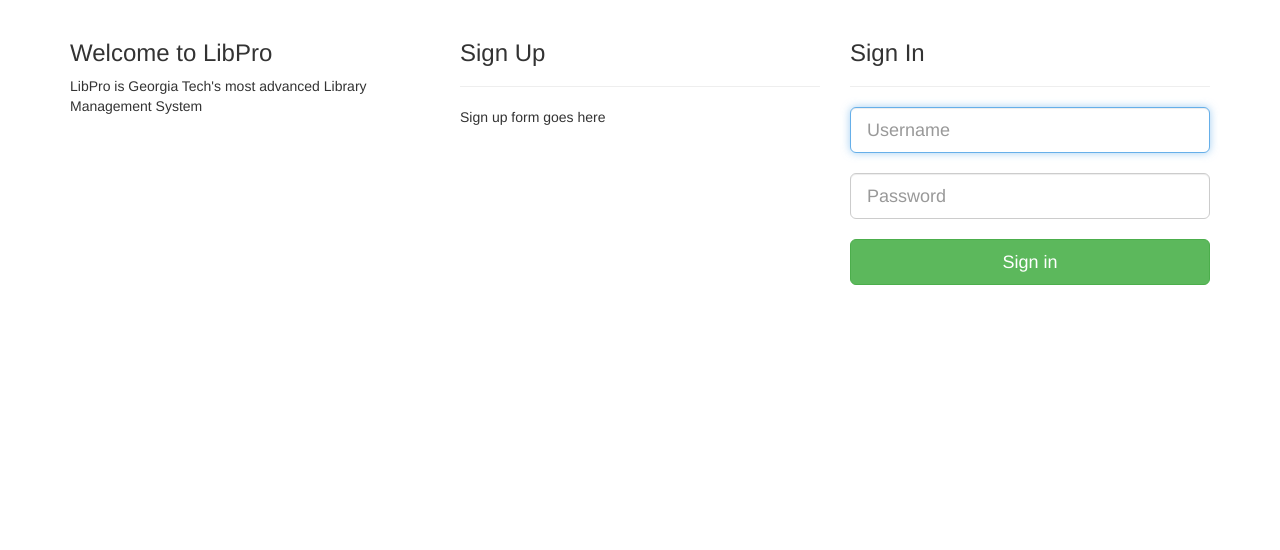
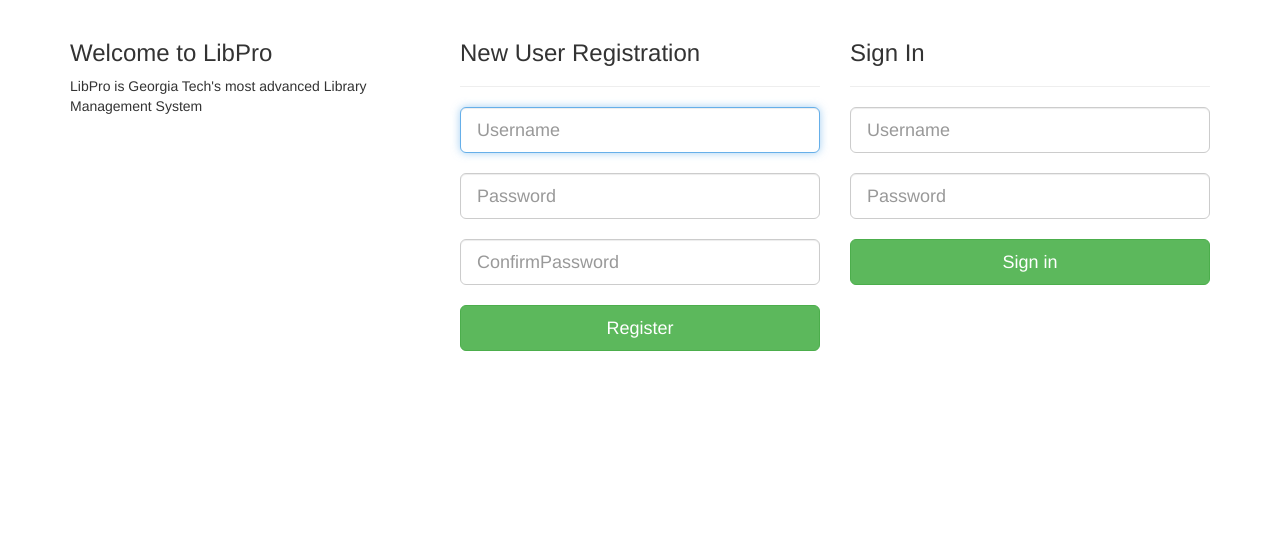
Before and after one commit to pbhatnagar3/LibrarySystem, a Flask app: page / in a window 1280 px wide. Shown: the part 52-602 px from the top of the page. Run offline with Flask 2, Linux system fonts and the light colour scheme; some libraries are stand-ins or nearby versions.

Commit message:
style changes

```diff
--- a/templates/create-profile.html
+++ b/templates/create-profile.html
@@ -1,7 +1,7 @@
 {% extends "base.html" %}
 
 {% block content %}
-<h3>Sign In</h3>
+<h3>Create Profile</h3>
 <form class="form" role="form" method="POST" action="/login/" id="login-form">
 
 <div class="row">
@@ -49,7 +49,7 @@
 
 <div class="row">
 	<div class="col-sm-6 col-sm-offset-3">
-		<button type="submit" class="btn btn-success btn-block btn-lg">Sign in</button>
+		<button type="submit" class="btn btn-success btn-block btn-lg">Submit</button>
 		</form>
 	</div>
 </div>
--- a/templates/index.html
+++ b/templates/index.html
@@ -11,11 +11,21 @@
 	</div>
 
 	<!-- Middle Column | Sign up -->
-	<div class="col-sm-4">
-	<h3>Sign Up</h3>
+<div class="col-sm-4">
+	<h3>New User Registration</h3>
 	<hr>
-	<p>Sign up form goes here</p>
-	</div>
+	<form class="form" role="form" method="POST" action="/register_new_user/" id="newuser-form">
+
+		<input name="username" type="text" class="form-control input-lg" placeholder="Username" required autofocus>
+		<br>
+		<input name="password" type="password" class="form-control input-lg" placeholder="Password" required>
+		<br>
+		<input name="confirm_password" type="password" class="form-control input-lg" placeholder="ConfirmPassword" required>
+		<br>
+		<button type="submit" class="btn btn-success btn-block btn-lg">Register</button>
+	</form>
+
+</div>
 
 	<!-- Right Column | Sign In -->
 	<div class="col-sm-4">
--- a/templates/register-new-user.html
+++ b/templates/register-new-user.html
@@ -5,6 +5,7 @@
 <div class="row">
 
 	<!-- Left Column -->
+
 	<div class="col-sm-4">
 	<h3>Welcome to LibPro</h3>
 	<p>LibPro is Georgia Tech's most advanced Library Management System</p>
--- a/templates/request-hold.html
+++ b/templates/request-hold.html
@@ -58,8 +58,9 @@
 
 <div class="row">
 	<div class="col-sm-6 col-sm-offset-6">
+	<div class="row">
+
 	<div class="col-sm-4 ">
-
 		<button type="submit" class="btn btn-success btn-block btn-lg">Back</button>
 	</div>
 	<div class="col-sm-4 ">
@@ -72,10 +73,12 @@
 	</div>
 </div>
 </div>
+</div>
 
 <div class="row">
  <!-- Book summery table will go here -->
  	<div class="col-sm-12">
+ 		<hr>
  		<h4>Books on reserve</h4>
  		<table class="table">
  		<tr>
```
Also changed, not shown: templates/search-books.html (+6 -2 lines), 1 other file.
